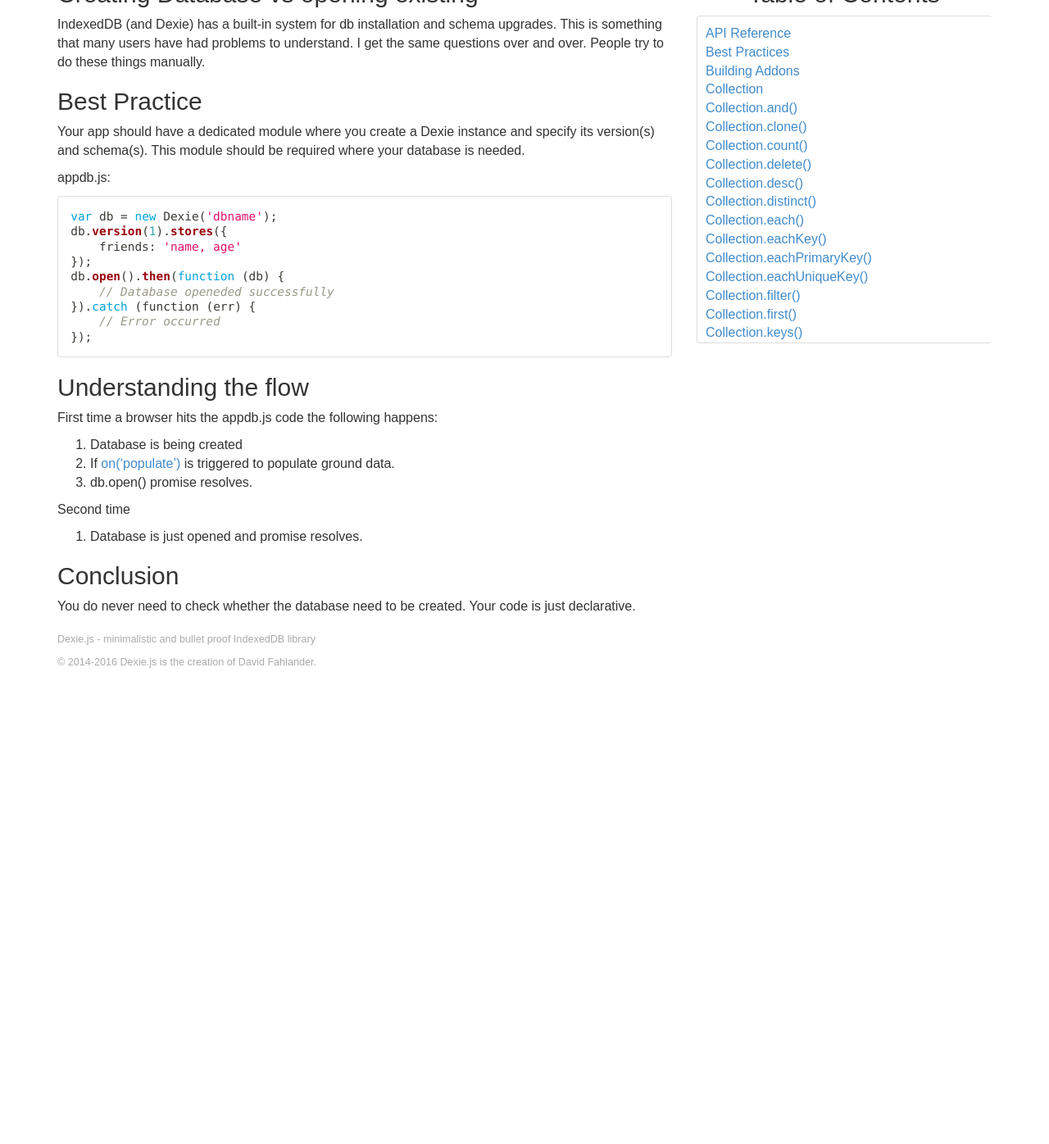
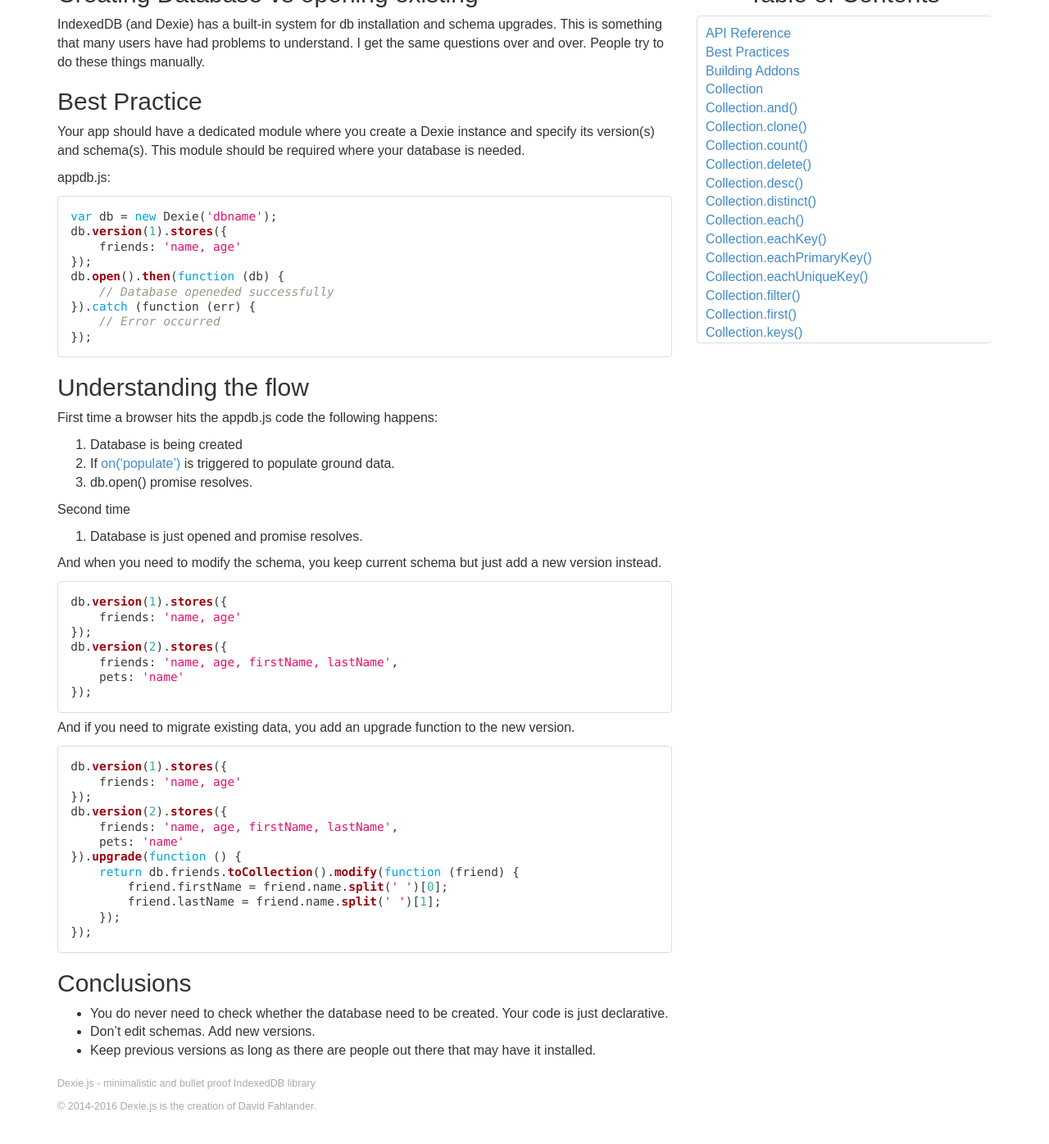
Before and after one commit to dexie/dexie-website, a Jekyll site: the page built from docs/Tutorial/Understanding-the-basics.md, in a window 1280 px wide and 1400 px high, scrolled down 331 px. Shown: the top 1396 px of the window at 82% size. Built offline with Jekyll 4.4.1, drawn with Linux system fonts in a browser that asks for light colours; before the commit the page ends 1189 px from its top, so only the background shows below that.

Commit message:
Update Understanding-the-basics.md

````diff
--- a/docs/Tutorial/Understanding-the-basics.md
+++ b/docs/Tutorial/Understanding-the-basics.md
@@ -37,6 +37,38 @@
 
 1. Database is just opened and promise resolves.
 
-## Conclusion
+And when you need to modify the schema, you keep current schema but just add a new version instead.
 
-You do never need to check whether the database need to be created. Your code is just declarative.
+```javascript
+db.version(1).stores({
+    friends: 'name, age'
+});
+db.version(2).stores({
+    friends: 'name, age, firstName, lastName',
+    pets: 'name'
+});
+```
+
+And if you need to migrate existing data, you add an upgrade function to the new version.
+
+```javascript
+db.version(1).stores({
+    friends: 'name, age'
+});
+db.version(2).stores({
+    friends: 'name, age, firstName, lastName',
+    pets: 'name'
+}).upgrade(function () {
+    return db.friends.toCollection().modify(function (friend) {
+        friend.firstName = friend.name.split(' ')[0];
+        friend.lastName = friend.name.split(' ')[1];
+    });
+});
+```
+
+
+## Conclusions
+
+* You do never need to check whether the database need to be created. Your code is just declarative.
+* Don't edit schemas. Add new versions.
+* Keep previous versions as long as there are people out there that may have it installed.
````
